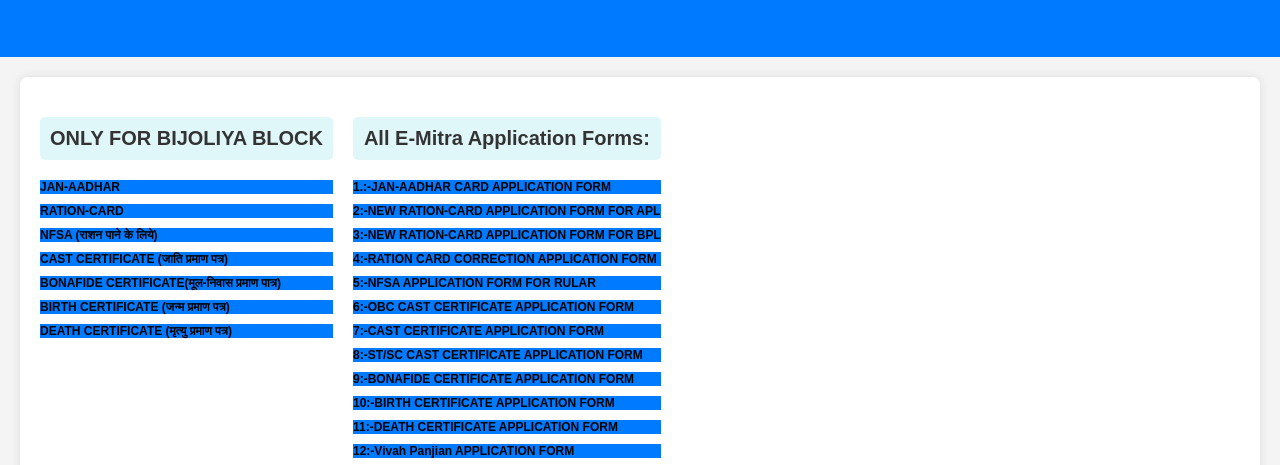
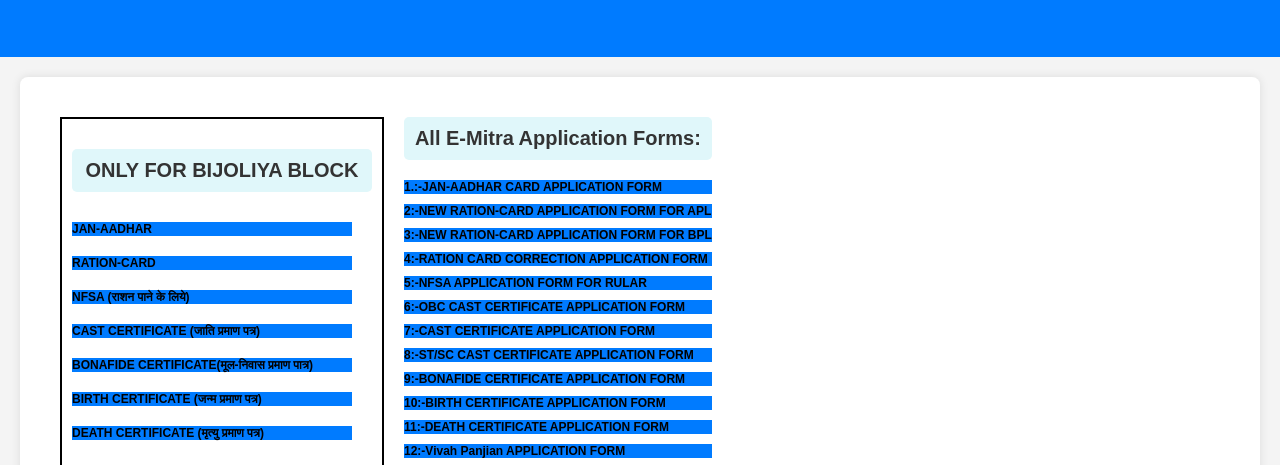
Before and after one commit to rj236129/rj236129.github.io, a plain HTML site: page RJ SERVICES.HTML in a window 1280 px wide. Shown: the part 322-787 px from the top of the page. Drawn offline with Linux system fonts and the light colour scheme.

Commit message:
Update RJ SERVICES.HTML

```diff
--- a/RJ SERVICES.HTML
+++ b/RJ SERVICES.HTML
@@ -160,6 +160,30 @@
 .back-btn:hover {
     background-color: burlywood;
 }
+.vertical-table {
+            width: 300px;
+            margin:20px ;
+            border: 2px solid black;
+            padding: 10px;
+            font-family: Arial, sans-serif;
+        }
+
+        .vertical-table div {
+            display: flex;
+            flex-direction: column;
+            margin-bottom: 10px;
+        }
+
+        .vertical-table div span {
+            padding: 5px 0;
+            border-bottom: 1px solid #ddd;
+            font-weight: bold;
+        }
+
+        .vertical-table div span:last-child {
+            font-weight: normal;
+            border-bottom: none;
+        }
 
     </style>
 </head>
@@ -178,15 +202,15 @@
     </header>
     <section id="RJSERVICES">
         <div style="display: flex;">
-            <div class="buttonList">
-                <p class="rj">ONLY FOR BIJOLIYA BLOCK</p>
-                <a href="https://janapp.rajasthan.gov.in/janaadhaar/citizenDashboard">JAN-AADHAR</a>
-                <a href="ration-card.html">RATION-CARD</a>
-                <a href="nfsa.html">NFSA (राशन पाने के लिये)</a>
-                <a href="cast cetificate.html">CAST CERTIFICATE (जाति प्रमाण पत्र)</a>
-                <a href="bonafide certificate.html">BONAFIDE CERTIFICATE(मूल-निवास प्रमाण पात्र)</a>
-                <a href="birth certificate.html">BIRTH CERTIFICATE (जन्म प्रमाण पत्र)</a>
-                <a href="death certificate.html">DEATH CERTIFICATE (मृत्यु प्रमाण पत्र)</a>
+            <div class="vertical-table">
+                <div><p class="rj">ONLY FOR BIJOLIYA BLOCK</p></div>
+                <div class="buttonList"><a href="https://janapp.rajasthan.gov.in/janaadhaar/citizenDashboard">JAN-AADHAR</a></div>
+                <div class="buttonList"><a href="ration-card.html">RATION-CARD</a></div>
+                <div class="buttonList"><a href="nfsa.html">NFSA (राशन पाने के लिये)</a></div>
+                <div class="buttonList"><a href="cast cetificate.html">CAST CERTIFICATE (जाति प्रमाण पत्र)</a></div>
+                <div class="buttonList"><a href="bonafide certificate.html">BONAFIDE CERTIFICATE(मूल-निवास प्रमाण पात्र)</a></div>
+                <div class="buttonList"><a href="birth certificate.html">BIRTH CERTIFICATE (जन्म प्रमाण पत्र)</a></div>
+                <div class="buttonList"><a href="death certificate.html">DEATH CERTIFICATE (मृत्यु प्रमाण पत्र)</a></div>
             </div>
 
             <div class="formLinks">
```
